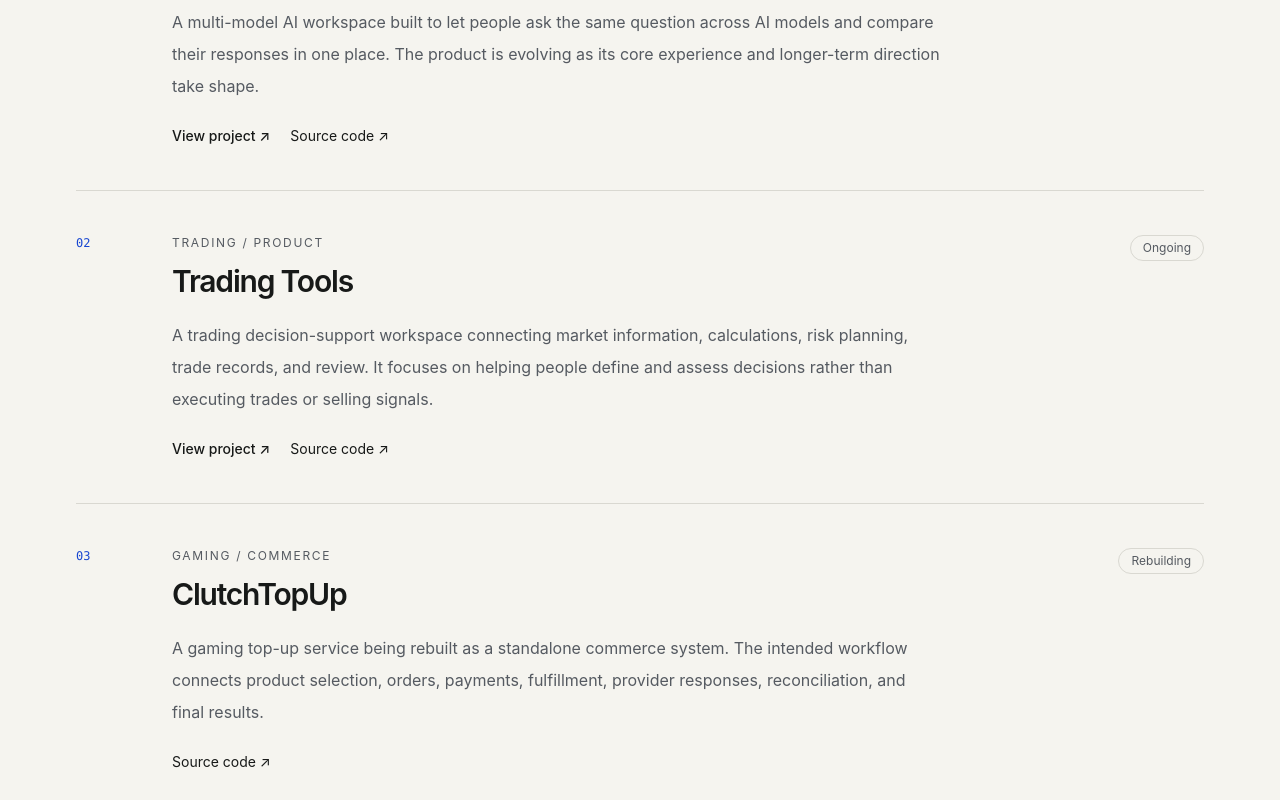
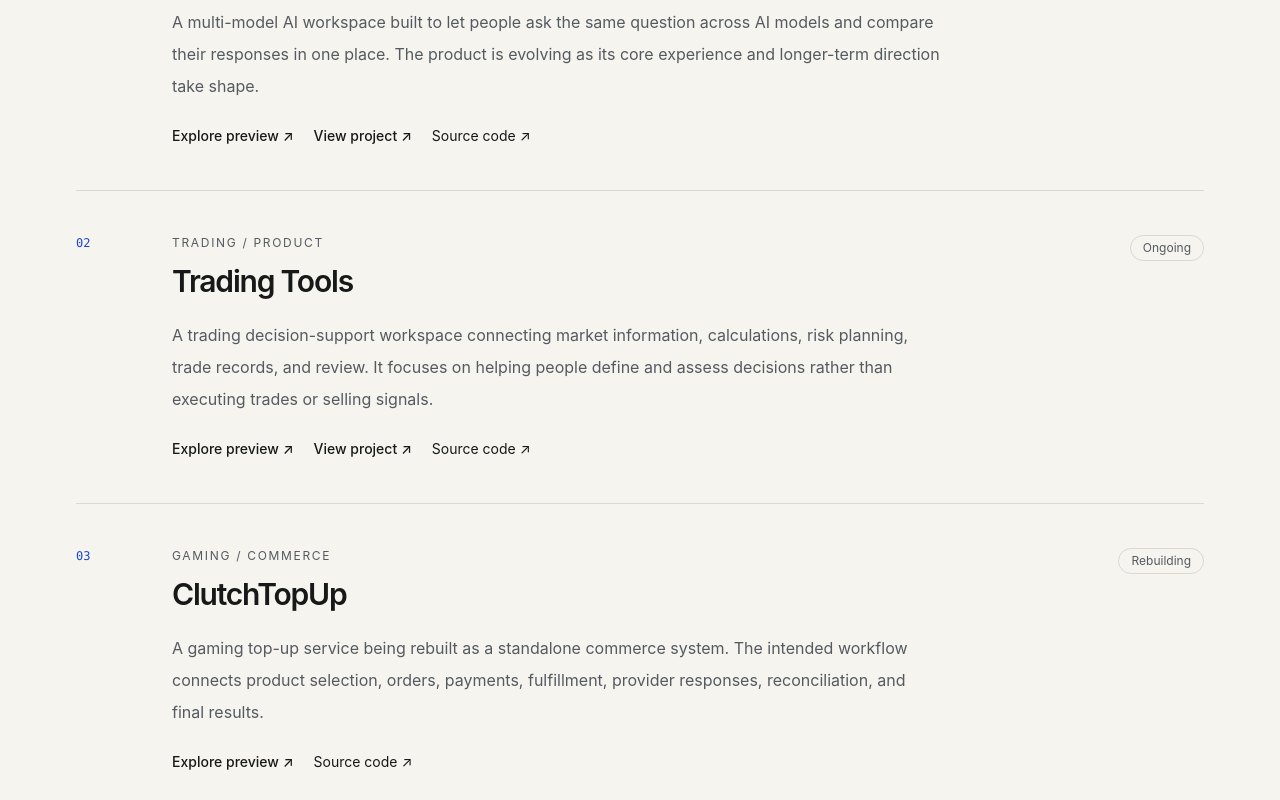
Before and after one commit to JJTGG/JAYJAYTGG, a Next.js app: page /tgg-hub in a window 1280 px wide. Shown: the part 1240-2040 px from the top of the page. Built offline with nearby package versions, Linux system fonts and the light colour scheme.

Commit message:
feat: link TGG HUB projects to preview pages

```diff
--- a/app/tgg-hub/page.tsx
+++ b/app/tgg-hub/page.tsx
@@ -1,4 +1,5 @@
 
+import Link from "next/link";
 import { projects, type Project } from "../../lib/projects";
 
 const hubProjects = projects.filter((project) => project.featuredInHub);
@@ -14,6 +15,13 @@ function StatusLabel({ status }: { status: string }) {
 function ProjectLinks({ project }: { project: Project }) {
   return (
     <div className="mt-6 flex flex-wrap items-center gap-x-5 gap-y-3 text-sm">
+      <Link
+        href={`/work/${project.slug}`}
+        className="font-medium text-[var(--accent)] transition-colors hover:underline"
+      >
+        Explore preview ↗
+      </Link>
+
       {project.live && (
         <a
           href={project.live}
@@ -195,19 +203,19 @@ export default function TGGHubPage() {
             </div>
 
             <div className="flex flex-wrap gap-x-6 gap-y-4 text-sm">
-              <a
+              <Link
                 href="/work"
                 className="font-medium transition-colors hover:text-[var(--accent)]"
               >
                 Projects and systems ↗
-              </a>
+              </Link>
 
-              <a
+              <Link
                 href="/experiments"
                 className="text-[var(--muted)] transition-colors hover:text-[var(--foreground)]"
               >
                 Experiments ↗
-              </a>
+              </Link>
             </div>
           </div>
         </div>
```
